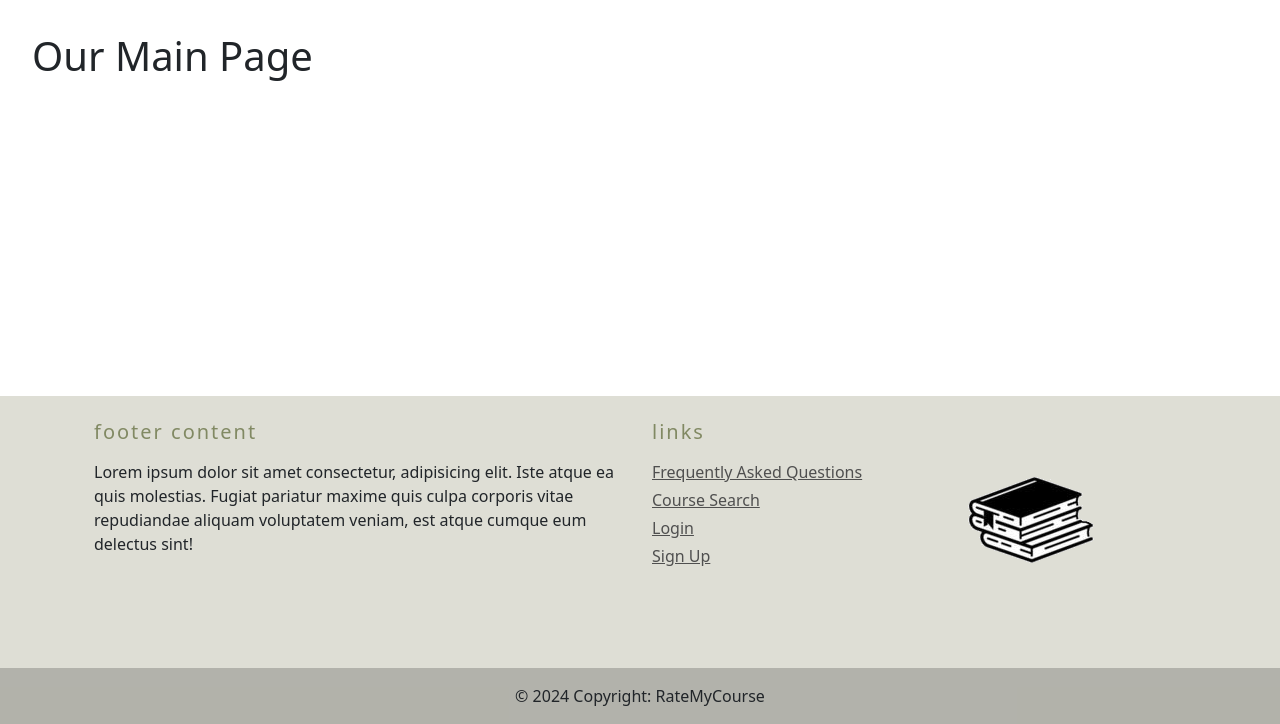
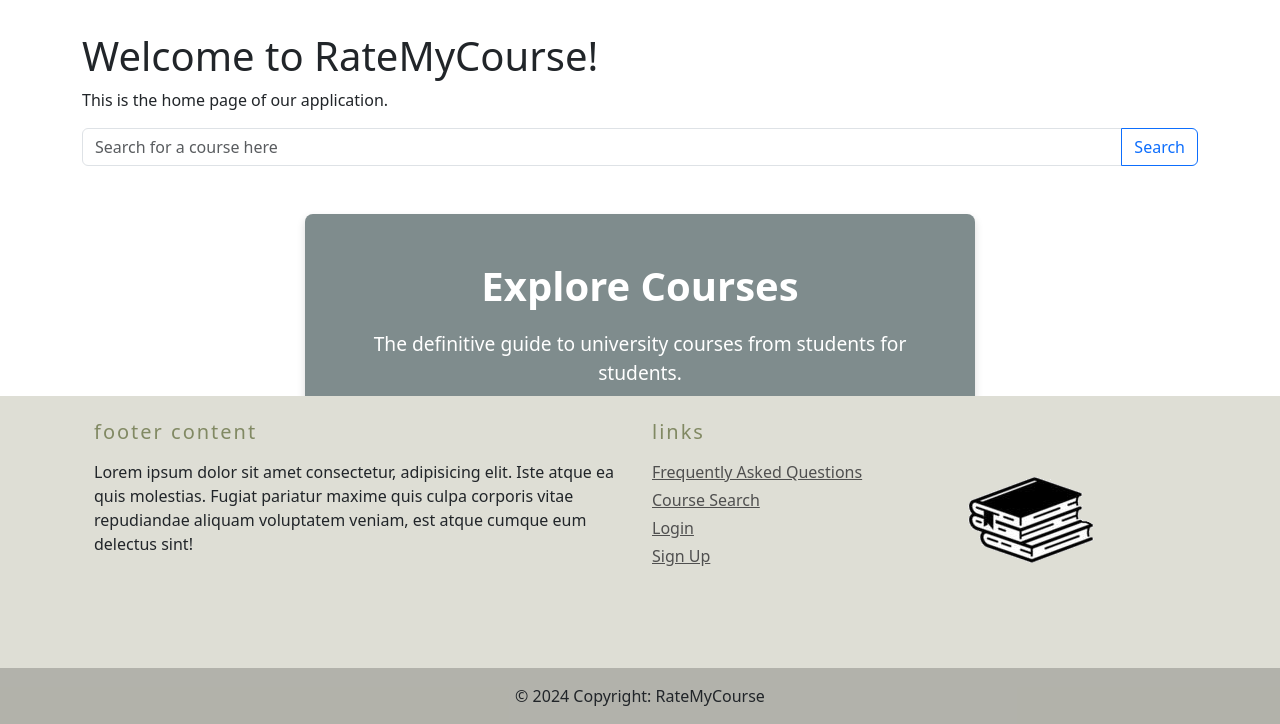
Before and after one commit to lnalewaja/RateMyCourse, a Flask app: page / in a window 1280 px wide. Shown: the part 76-800 px from the top of the page. Run offline with Flask 3, Linux system fonts and the light colour scheme.

Commit message:
homepage made, added searchbar, created stylesheet and integrated it, fixed typo in app.py and changed load function for search bar

```diff
--- a/app.py
+++ b/app.py
@@ -1,4 +1,4 @@
-from flask import Flask, redirect, render_template, url_for, session
+from flask import Flask, redirect, render_template, url_for, session, request
 
 app = Flask(__name__)
 app.secret_key = 'super_secret_key'
@@ -35,8 +35,14 @@
 
 @app.get('/courses')
 def load_courses():
-    # Loads Courses Page - shows all courses.
-    return render_template('coureses.html')
+    search_query = request.args.get('search_query', '')  # Get the search query from the request
+    if search_query:
+        # Filter courses based on the search query
+        filtered_courses = [course for course in courses if search_query.lower() in course['course_name'].lower()]
+        return render_template('courses.html', courses=filtered_courses, search_query=search_query)
+    else:
+        return render_template('courses.html', courses=courses)
+
 
 @app.get('/courses/new')
 def add_page():
--- /dev/null
+++ b/static/style/style.css
@@ -0,0 +1,39 @@
+/* style/style.css */
+
+#custom-feature-box.feature-box {
+    background-color: #7f8c8d; /* Gray color */
+    color: #ecf0f1; /* Light text for readability */
+    padding: 40px 50px; /* Padding inside the box */
+    margin: 40px auto 80px; /* Increased bottom margin to add space before the footer */
+    border-radius: 8px; /* Rounded corners */
+    box-shadow: 0 4px 8px 0 rgba(0,0,0,0.15); /* Subtle shadow */
+    max-width: 60%; /* Smaller width for the box */
+    text-align: center; /* Center text alignment */
+}
+
+
+.feature-box h2 {
+    font-size: 2.5em; /* Adjust the heading size if needed */
+    margin-bottom: 0.5em; /* Space below the heading */
+    font-weight: bold; /* Bold font for heading */
+}
+
+.feature-box p {
+    font-size: 1.2em; /* Adjust the paragraph text size if needed */
+    margin-bottom: 1em; /* Space below the paragraph */
+}
+
+#custom-feature-box.feature-box a.custom-btn {
+    font-size: 1.2em; /* Adjust the button text size if needed */
+    padding: 10px 25px; /* Adjust the padding inside the button */
+    border-radius: 5px; /* Rounded corners for the button */
+    background-color: #3498db; /* Keep a bright color for the button */
+    color: white; /* Text color for the button */
+    text-transform: uppercase; /* Uppercase text for the button */
+    text-decoration: none; /* No underline on the text */
+    transition: background-color 0.3s ease; /* Smooth transition for hover effect */
+}
+
+.feature-box a.btn:hover {
+    background-color: #2980b9; /* Darken the button when hovering */
+}
--- a/templates/index.html
+++ b/templates/index.html
@@ -1,6 +1,31 @@
-{%extends "layout.html" %}
+{% extends "layout.html" %}
+
 {% block content %}
-<body>
-    <h1>Our Main Page</h1>
-</body>
+    <div class="container">
+        <h1>Welcome to RateMyCourse!</h1>
+        <p>This is the home page of our application.</p>
+
+        <!-- Search bar -->
+        <form action="/courses" method="GET">
+            <div class="input-group mb-3">
+                <input type="text" class="form-control" placeholder="Search for a course here" name="search_query">
+                <button class="btn btn-outline-primary" type="submit">Search</button>
+            </div>
+        </form>
+
+        <!-- Feature Box like in the provided image -->
+        <div id="custom-feature-box" class="feature-box text-white p-5 my-5">
+            <h2>Explore Courses</h2>
+            <p>The definitive guide to university courses from students for students.</p>
+            <p>Find out what others have to say about your next course - before you enroll.</p>
+            <a href="/courses" class="custom-btn btn btn-lg">BROWSE COURSES</a>
+        </div>
+
+        <!-- List of courses -->
+        <ul>
+            {% for course in courses %}
+                <li><a href="/courses/{{ course.course_id }}">{{ course.course_name }}</a></li>
+            {% endfor %}
+        </ul>
+    </div>
 {% endblock %}
--- a/templates/layout.html
+++ b/templates/layout.html
@@ -1,5 +1,6 @@
 <!DOCTYPE html>
 <html>
+    <link rel="stylesheet" type="text/css" media="screen" href="{{ url_for('static', filename='style/style.css') }}">
 
 <head>
     <meta charset='utf-8'>
```
